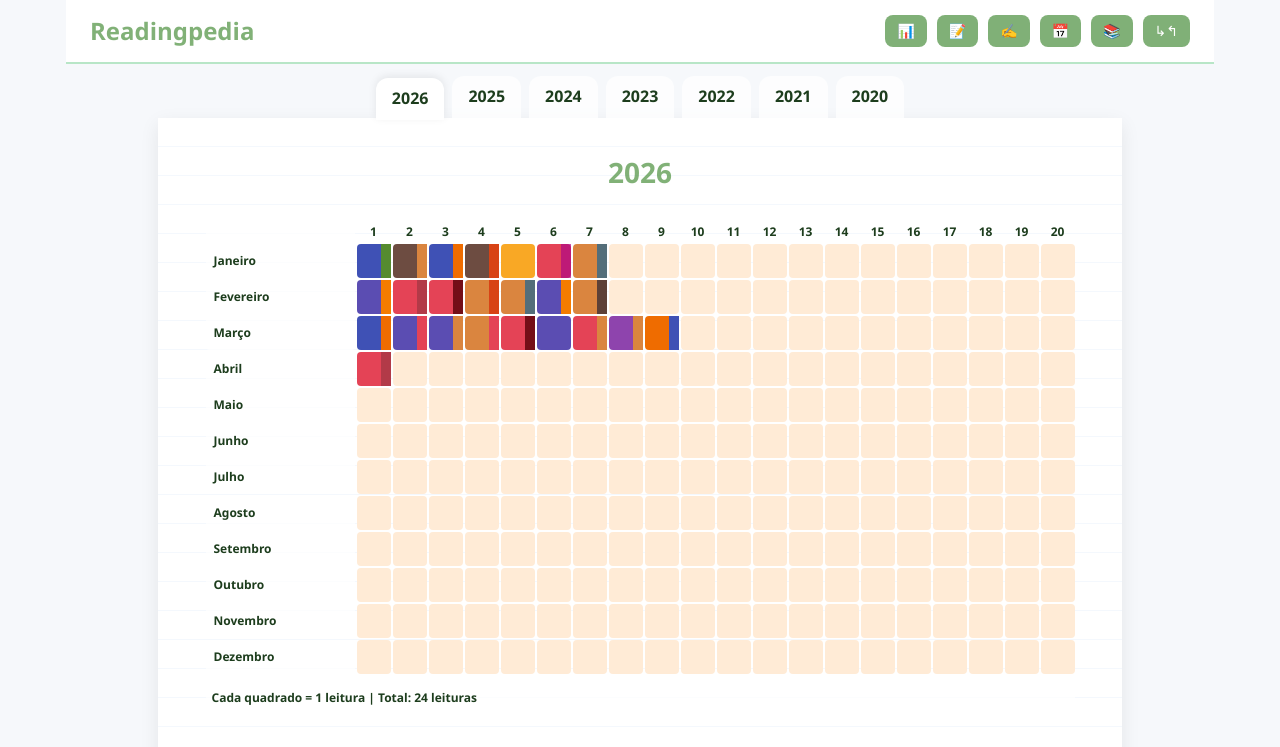
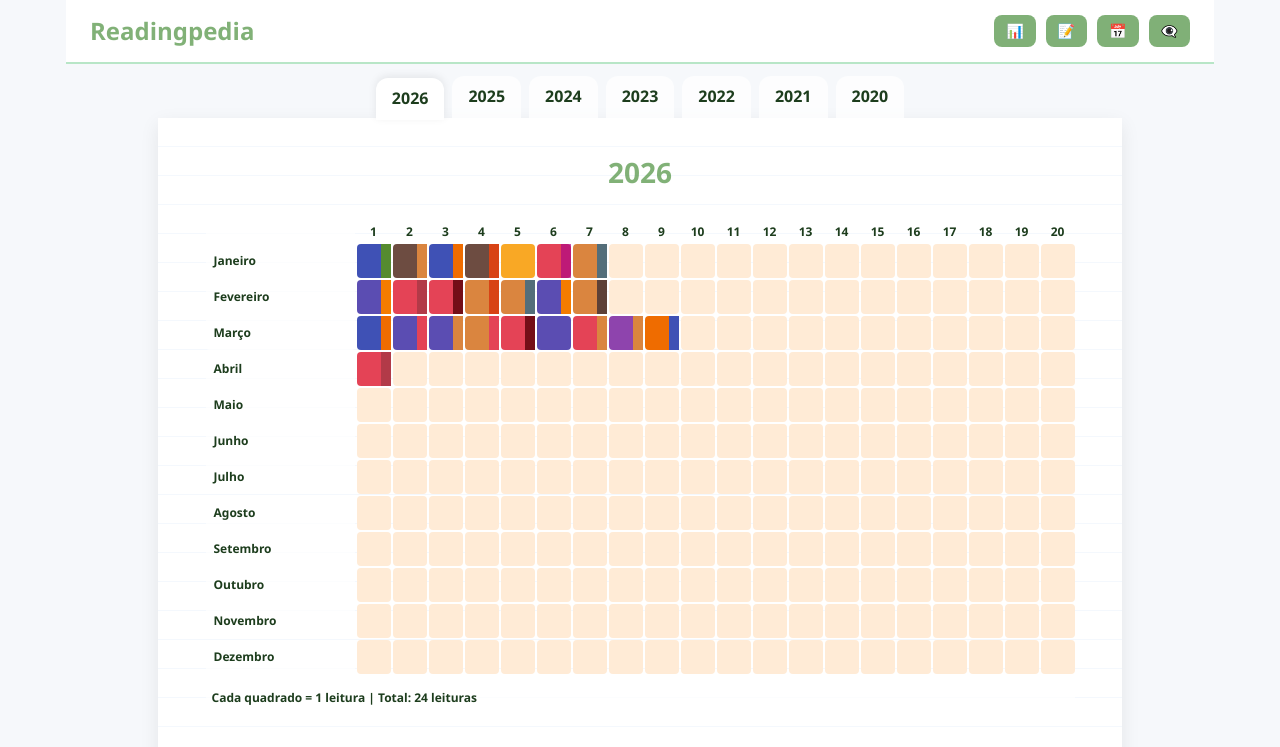
Before and after one commit to riversonng/covered, a plain HTML site: page tables.html in a window 1280 px wide. Shown: the top 747 px of the page. Drawn offline with Linux system fonts and the light colour scheme.

Commit message:
Update tables.html

```diff
--- a/tables.html
+++ b/tables.html
@@ -300,10 +300,8 @@
   <div class="header-buttons">
     <button id="index">📊</button>
     <button id="tables">📝</button>
-    <button id="authors">✍️</button>
     <button id="flashs">📅</button>
-    <button id="reading">📚</button>
-    <button id="form">↳↰</button>
+    <button id="story">👁️‍🗨️</button>
 </header>
 <div class="tabs" id="tabsContainer"></div>
 <div id="containerAnos"></div>
@@ -582,7 +580,7 @@
 
 });
 
-["index","flashs","tables","form","reading","authors"].forEach(id=>{
+["index","flashs","tables","story"].forEach(id=>{
   document.getElementById(id)?.addEventListener("click",()=> location.href = id+".html");
 });
 
```
